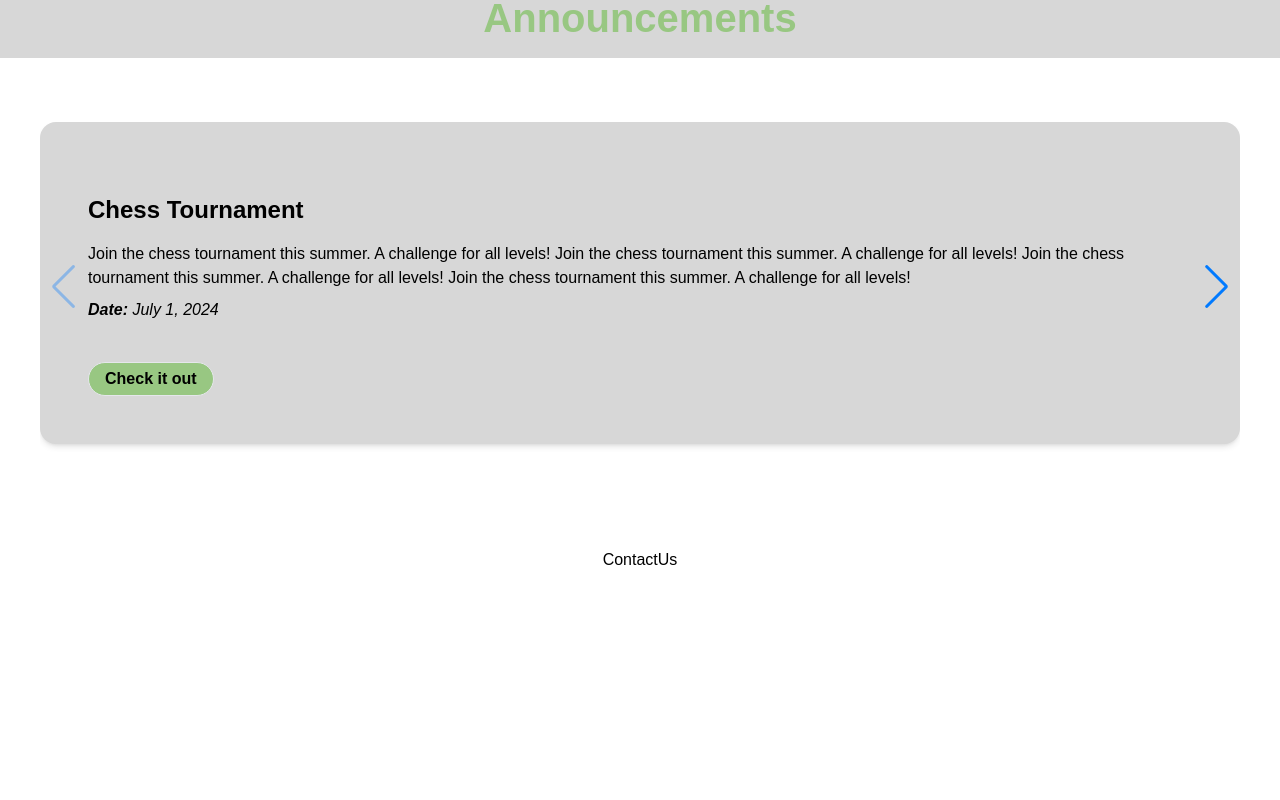
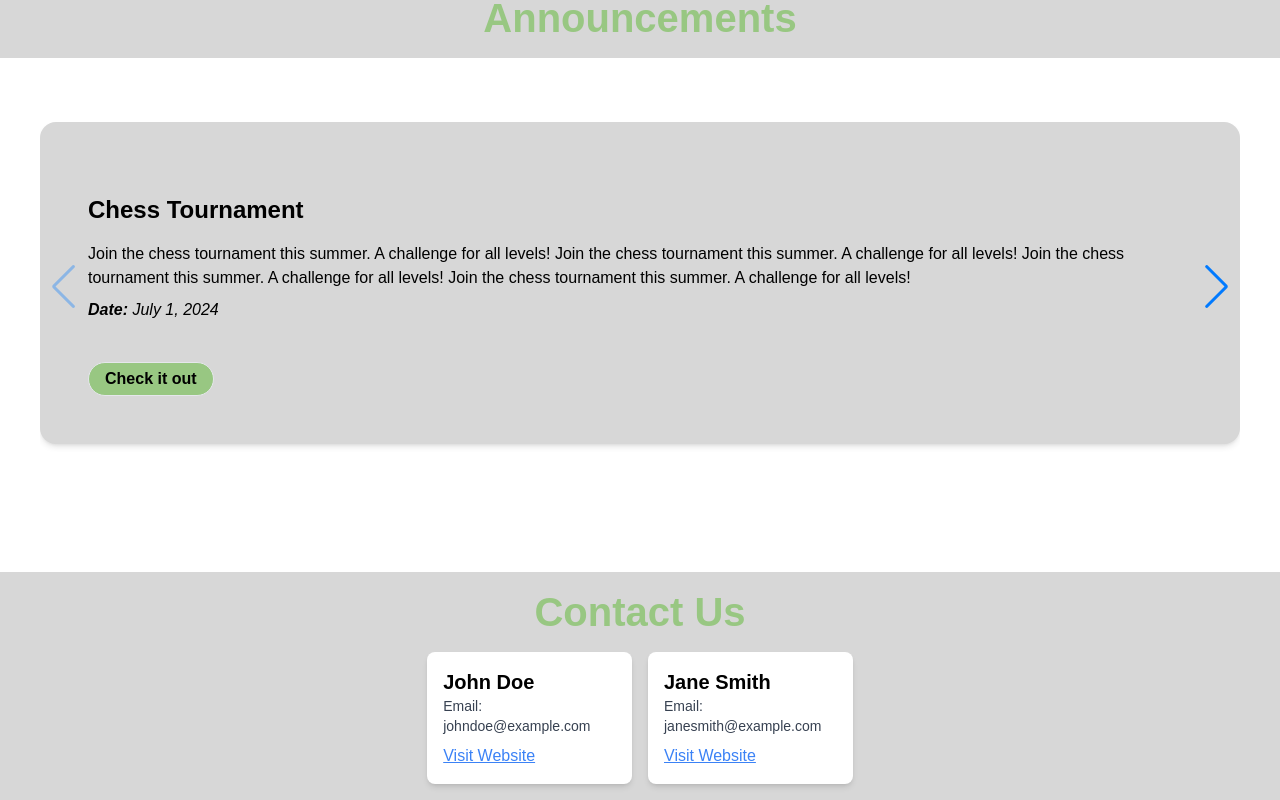
Before and after one commit to sweauhso/chess-club-website, a Next.js app in the folder chess-club-frontend/: page / in a window 1280 px wide. Shown: the part 824-1624 px from the top of the page. Before the commit the page ends 1396 px from the top, so only its background shows below. Built offline with nearby package versions, Linux system fonts and the light colour scheme.

Commit message:
Added contact us section

```diff
--- a/chess-club-frontend/components/ContactUs.tsx
+++ b/chess-club-frontend/components/ContactUs.tsx
@@ -1,8 +1,50 @@
 import React from 'react'
 
 const ContactUs = () => {
+  // Samples for contacts
+  const contacts = [
+    {
+      id: "64c999f9e4b0e49b1c2f5e0a",
+      name: "John Doe",
+      email: "johndoe@example.com",
+      link: "https://johndoe.com"
+    },
+    {
+      id: "64c999f9e4b0e49b1c2f5e0b",
+      name: "Jane Smith",
+      email: "janesmith@example.com",
+      link: "https://janesmith.dev"
+    }
+  ];
+
+
   return (
-    <div>ContactUs</div>
+    <div className='section mt-6'>
+      <div className='banner bg-grey text-green font-bold'>
+            Contact Us
+        </div>
+        <div className='w-full flex items-center justify-center bg-grey'>
+            <div className="w-[80%] gap-4 flex items-center justify-center">
+            {contacts.map((contact) => (
+              <div
+                key={contact.id}
+                className="w-[20%] bg-white shadow-md rounded-lg p-4 mb-4 flex flex-col items-start"
+              >
+                <h2 className="text-xl font-semibold">{contact.name}</h2>
+                <p className="text-sm text-gray-700">Email: {contact.email}</p>
+                <a
+                  href={contact.link}
+                  target="_blank"
+                  rel="noopener noreferrer"
+                  className="text-blue-500 underline mt-2"
+                >
+                  Visit Website
+                </a>
+              </div>
+            ))}
+          </div>
+        </div>
+    </div>
   )
 }
 
```
